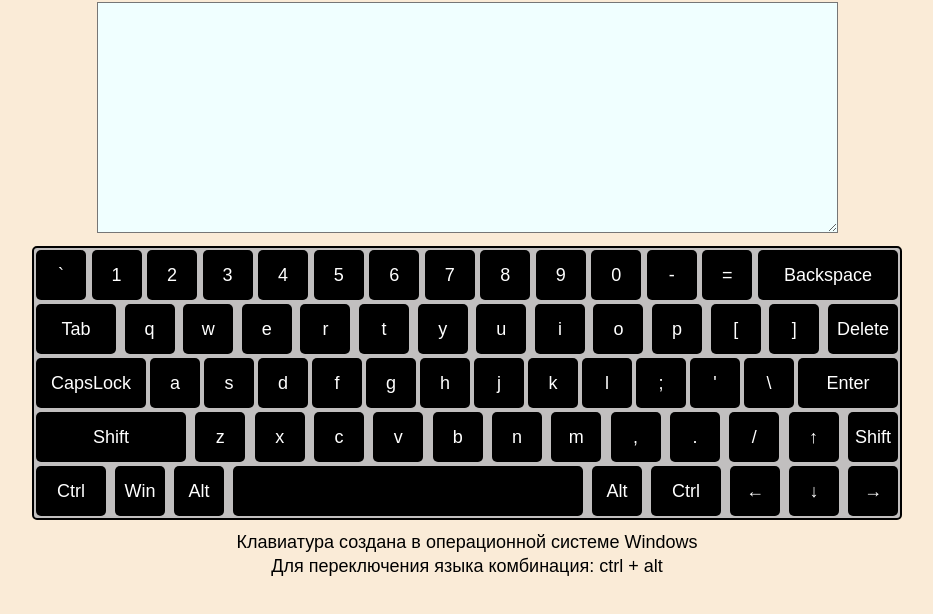
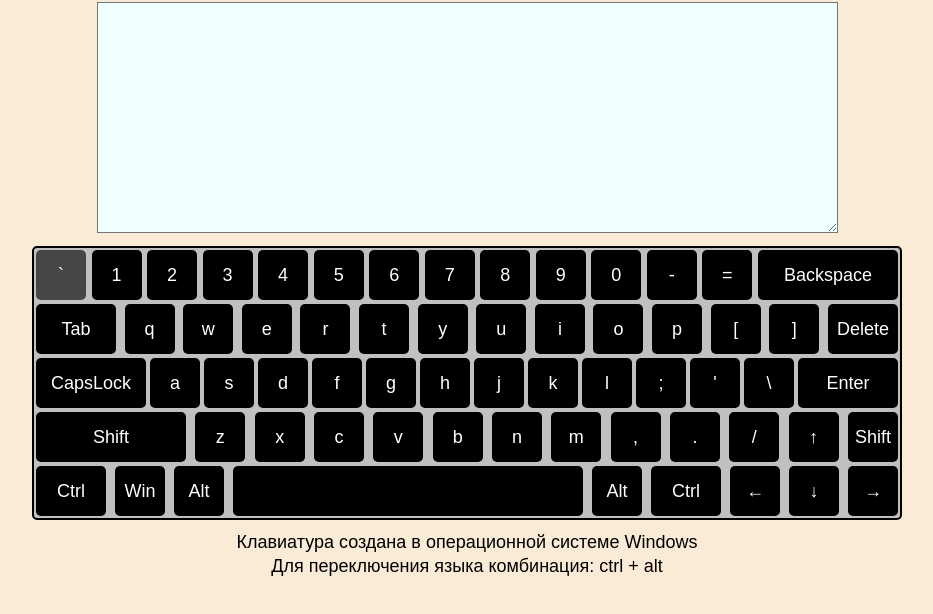
Before and after one commit to benitez881/virtual-keyboard, a website: page index.html in a window 1280 px wide. In both pictures the pointer is over the element 234 px from the left and 337 px from the top of the page. Shown: the part 62-676 px from the top of the page, without its empty margins (173-1106 px from the left). Drawn offline with Linux system fonts and the light colour scheme.

Commit message:
feat: add hover for keys

```diff
--- a/style.css
+++ b/style.css
@@ -179,6 +179,10 @@ body {
   align-items: center;
   transition: transform 0.1s;
 }
+.key:hover {
+  background: rgb(70, 70, 70);
+  transition: 0.3s;
+}
 .hide {
   display: none;
 }
```
